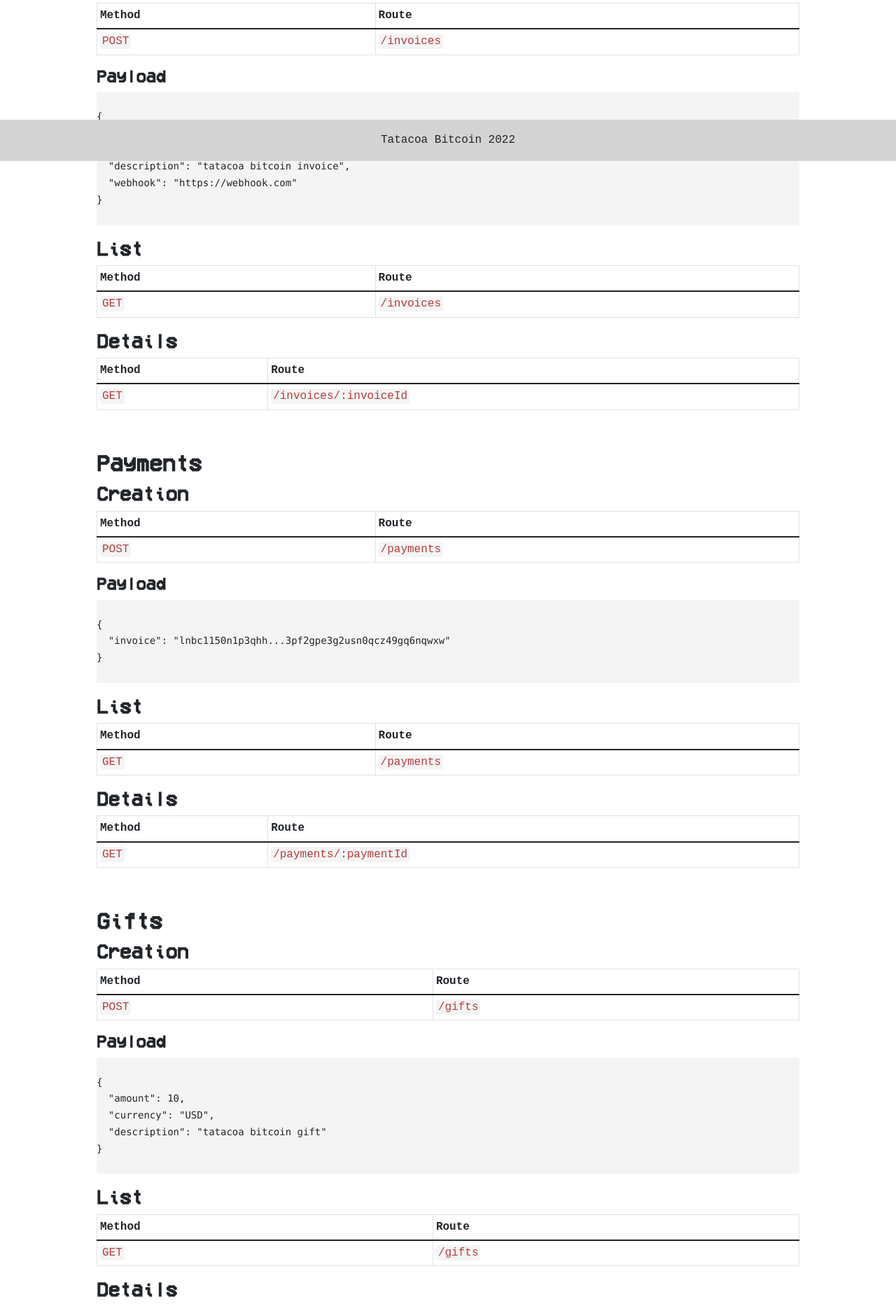
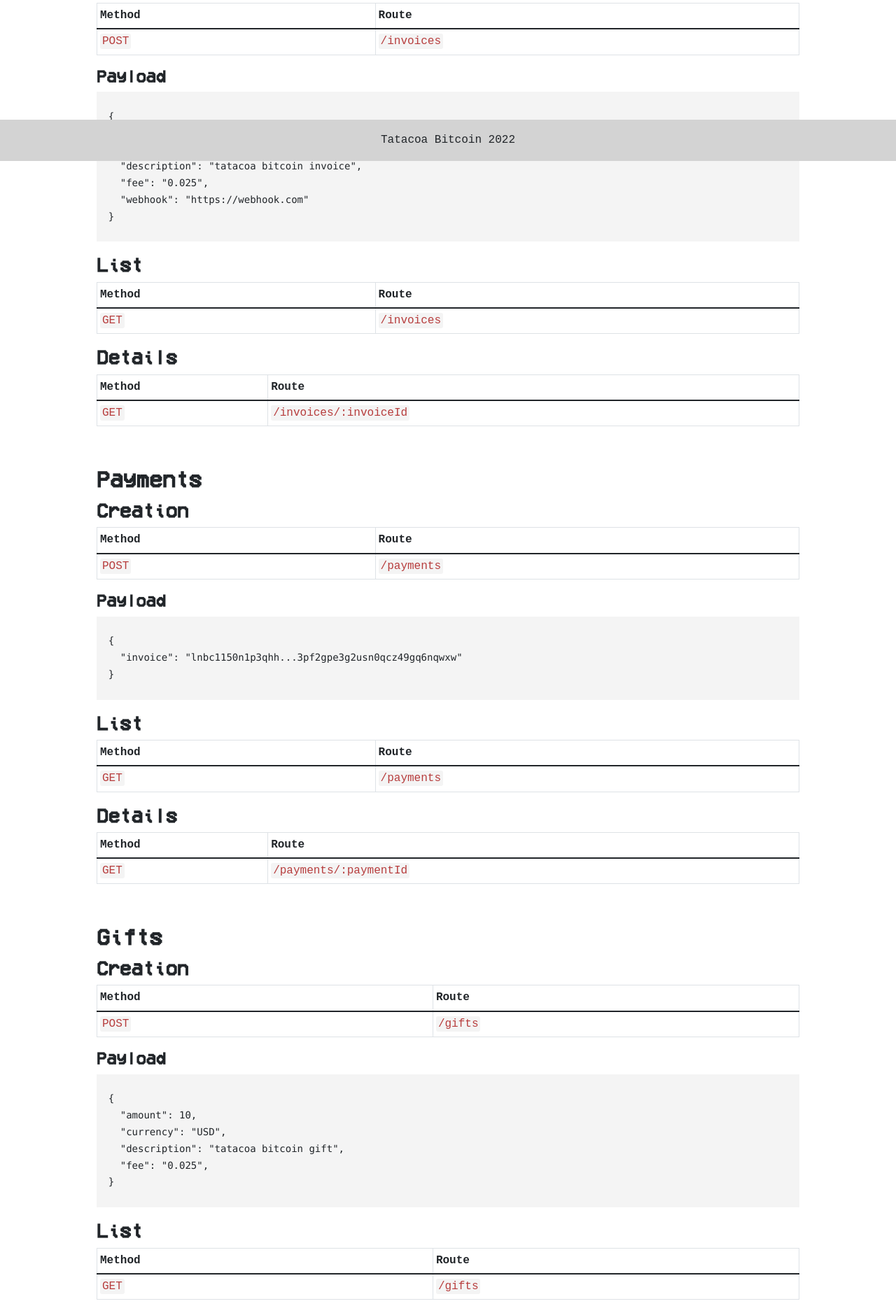
Before and after one commit to TatacoaBitcoin/api-docs-next, a Next.js app: page /en in a window 1280 px wide. Shown: the part 570-2436 px from the top of the page at 70% size. Built offline with nearby package versions, Linux system fonts and the light colour scheme.

Commit message:
updated docs to include fees parameter

```diff
--- a/pages/en.js
+++ b/pages/en.js
@@ -23,8 +23,8 @@ const en = () => {
             <h2>Authentication</h2>
             <p>
               Every request to the Tatacoa Bitcoin API must be authenticated.
-              For this reason, provided credentials must be included using the headers{" "}
-              <span className={styles.code}>apiid</span> and{" "}
+              For this reason, provided credentials must be included using the
+              headers <span className={styles.code}>apiid</span> and{" "}
               <span className={styles.code}>apikey</span>.
             </p>
           </section>
@@ -59,6 +59,7 @@ const en = () => {
     "amount": 5,
     "currency": "USD",
     "description": "tatacoa bitcoin invoice",
+    "fee": "0.025",
     "webhook": "https://webhook.com"
   }
         `}</code>
@@ -207,7 +208,8 @@ const en = () => {
   {
     "amount": 10,
     "currency": "USD",
-  "description": "tatacoa bitcoin gift"
+    "description": "tatacoa bitcoin gift",
+    "fee": "0.025",
   }
         `}</code>
             </pre>
--- a/pages/index.js
+++ b/pages/index.js
@@ -20,8 +20,8 @@ export default function Home() {
             <h2>Autenticación</h2>
             <p>
               Todas la peticiones al API de Tatacoa Bitcoin deben autenticarse.
-              Para esto se deben enviar las credenciales recibidas usando los headers{" "}
-              <span className={styles.code}>apiid</span> y{" "}
+              Para esto se deben enviar las credenciales recibidas usando los
+              headers <span className={styles.code}>apiid</span> y{" "}
               <span className={styles.code}>apikey</span>.
             </p>
           </section>
@@ -56,6 +56,7 @@ export default function Home() {
     "amount": 250,
     "currency": "COP",
     "description": "tatacoa bitcoin invoice",
+    "fee": "0.025",
     "webhook": "https://webhook.com"
   }
           `}</code>
@@ -205,6 +206,7 @@ export default function Home() {
     "amount": 100,
     "currency": "COP",
     "description": "tatacoa bitcoin gift"
+    "fee": "0.025",
   }
           `}</code>
             </pre>
```
Lines whose indentation alone changed are shown as unchanged.
